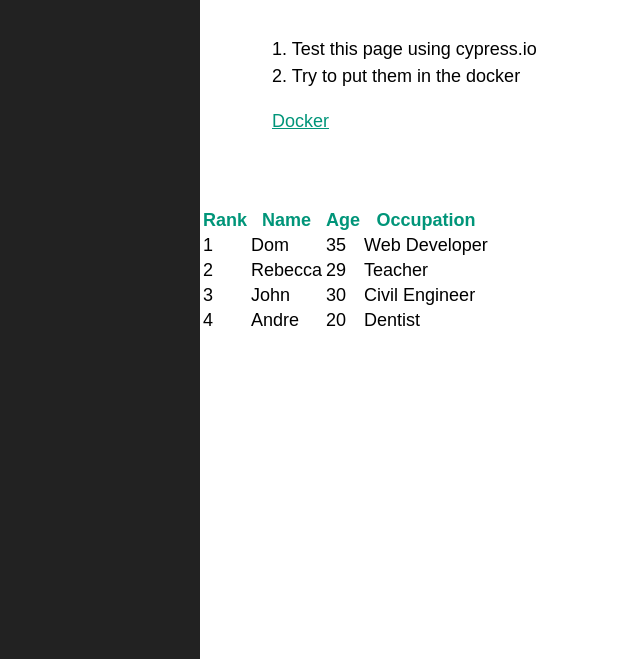
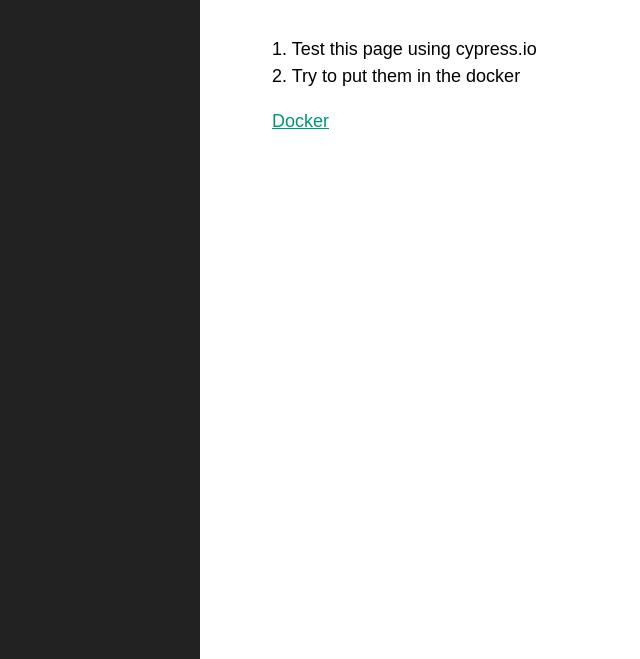
Before and after one commit to RatajPaulina/spa, a website: page frontend/index.html in a window 1280 px wide. Shown: the part 141-800 px from the top of the page, without its empty margins (0-640 px from the left). Drawn offline with Linux system fonts and the light colour scheme; files whose address does not match are found by name.

Commit message:
feat: SPA

```diff
--- a/frontend/index.html
+++ b/frontend/index.html
@@ -18,43 +18,6 @@
         <a href="/form" class="nav__link" data-link>Form</a>
     </nav>
     <div id="app"></div>
-    <table class="table-sortable">
-        <thead>
-            <tr>
-                <th>Rank</th>
-                <th>Name</th>
-                <th>Age</th>
-                <th>Occupation</th>
-            </tr>
-        </thead>
-        <tbody>
-            <tr>
-                <td>1</td>
-                <td>Dom</td>
-                <td>35</td>
-                <td>Web Developer</td>
-            </tr>
-            <tr>
-                <td>2</td>
-                <td>Rebecca</td>
-                <td>29</td>
-                <td>Teacher</td>
-            </tr>
-            <tr>
-                <td>3</td>
-                <td>John</td>
-                <td>30</td>
-                <td>Civil Engineer</td>
-            </tr>
-            <tr>
-                <td>4</td>
-                <td>Andre</td>
-                <td>20</td>
-                <td>Dentist</td>
-            </tr>
-        </tbody>
-    </table>
-    <script src="./static/js/tablesort.js"></script>
 
     <script>
         function myFunction() {
```
